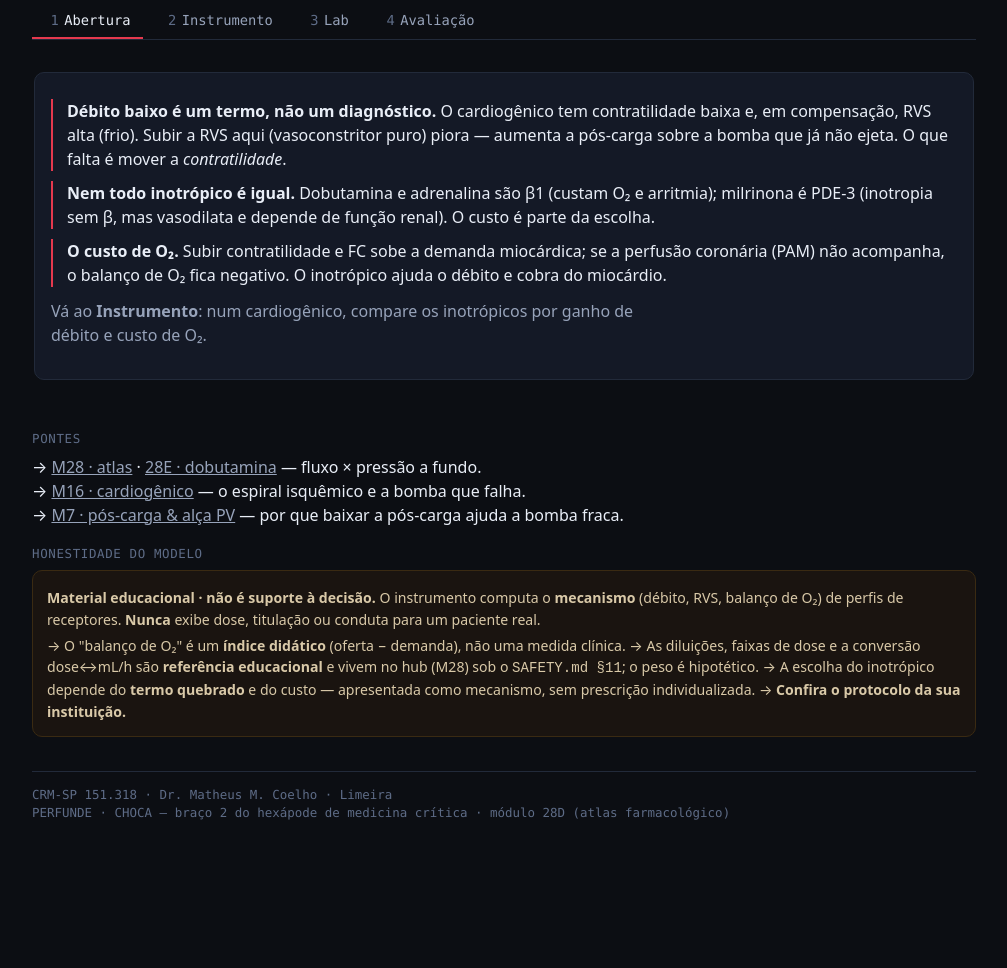
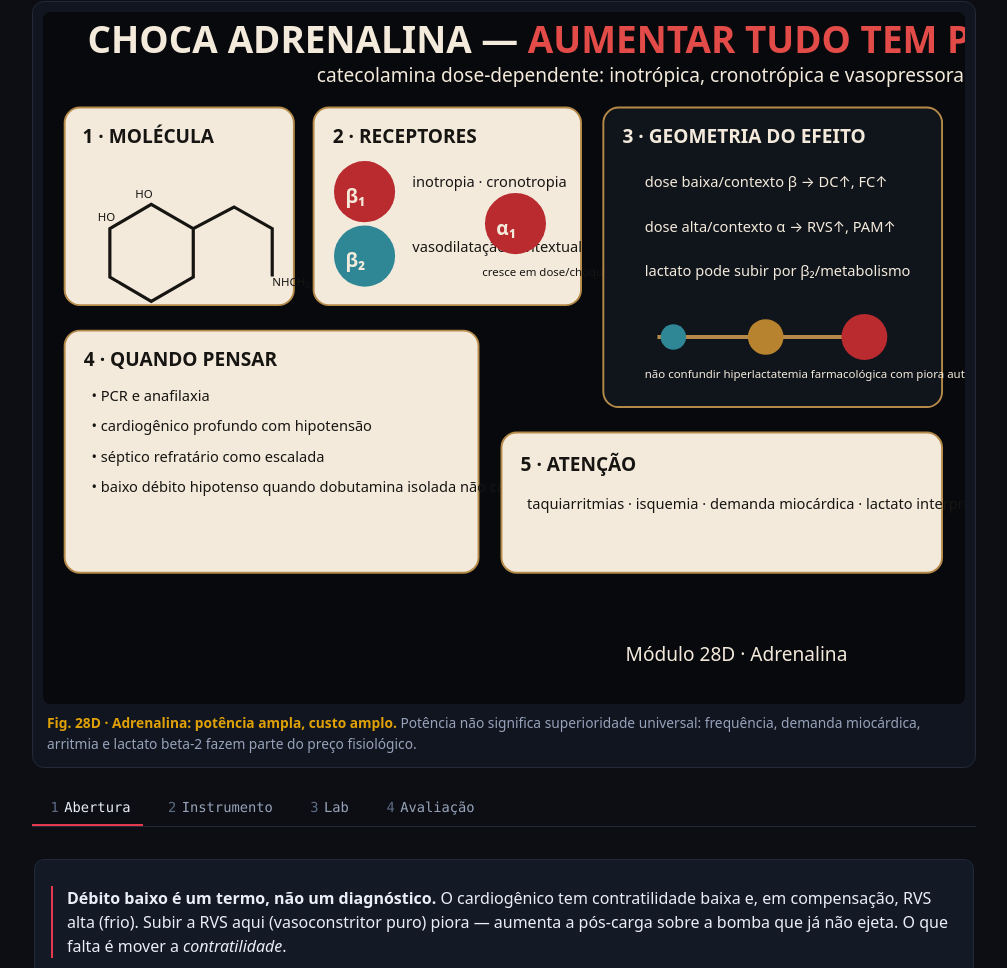
Before and after one commit to Drmcoelho/Choca, a website: page perfunde28d.html in a window 1280 px wide. Shown: the part 307-1275 px from the top of the page, without its empty margins (136-1143 px from the left). Before the commit the page ends 1190 px from the top, so only its background shows below. Drawn offline with Linux system fonts and the light colour scheme.

Commit message:
content: integrate live figures in perfunde28d

```diff
--- a/perfunde28d.html
+++ b/perfunde28d.html
@@ -39,6 +39,16 @@ table.cmp .hi{color:var(--ok);font-weight:700} table.cmp .warn{color:var(--warn)
 .disc{background:#1a1410;border:1px solid #3a2a12;border-radius:10px;padding:14px;font-size:.88rem;color:#d9c9a8}
 footer{margin-top:34px;padding-top:14px;border-top:1px solid var(--line);font-family:var(--mono);font-size:.78rem;color:var(--faint)}
 .pontes a{color:var(--dim)}
+
+/* Figuras vivas: padrão editorial Filtra M0+ */
+.m28-fig-viva{margin:18px 0 22px;background:var(--bg-cell,#11151f);border:1px solid var(--line,#26314a);border-radius:12px;padding:10px;overflow:hidden}
+.m28-fig-viva img{display:block;width:100%;height:auto;aspect-ratio:auto;border-radius:8px;background:#07090d}
+.m28-fig-viva figcaption{margin:9px 4px 2px;font-size:.86rem;line-height:1.52;color:var(--ink-dim,var(--dim,#97a3ba))}
+.m28-fig-viva figcaption b{color:var(--accent,var(--warn,#ffcf5c))}
+.m28-fig-group{margin:18px 0 24px}
+.m28-fig-group .m28-fig-viva+ .m28-fig-viva{margin-top:14px}
+@media(max-width:640px){.m28-fig-viva{margin:14px 0 18px;padding:6px}.m28-fig-viva figcaption{font-size:.82rem}}
+
 </style>
 </head>
 <body>
@@ -51,6 +61,11 @@ footer{margin-top:34px;padding-top:14px;border-top:1px solid var(--line);font-fa
     mas não são iguais: <b>β1</b> (dobutamina, adrenalina) custam <b>O₂</b> e arritmia; a <b>PDE-3</b> (milrinona) é
     <b>inodilatador</b> (inotropia sem β, mas vasodilata). O erro mais comum é tratar débito baixo como se fosse
     vasoplegia. <span class="badge">β1 → contratilidade + O₂</span> <span class="badge">PDE-3 → inotropia + RVS↓</span></p>
+
+  <figure class="m28-fig-viva" data-fig="adrenalina-aumentar-tudo-tem-preco">
+  <img src="assets/m28/figures/adrenalina-aumentar-tudo-tem-preco.svg" alt="Adrenalina com efeitos beta-1, beta-2 e alfa-1 dependentes de dose, aumentando contratilidade, frequência, resistência e lactato." loading="lazy" decoding="async">
+  <figcaption><b>Fig. 28D · Adrenalina: potência ampla, custo amplo.</b> Potência não significa superioridade universal: frequência, demanda miocárdica, arritmia e lactato beta-2 fazem parte do preço fisiológico.</figcaption>
+</figure>
 
   <div class="tabs" role="tablist" id="tabs">
     <button class="tab" role="tab" id="tab-caso" aria-controls="panel-caso" aria-selected="true"><span class="tn">1</span>Abertura</button>
```
